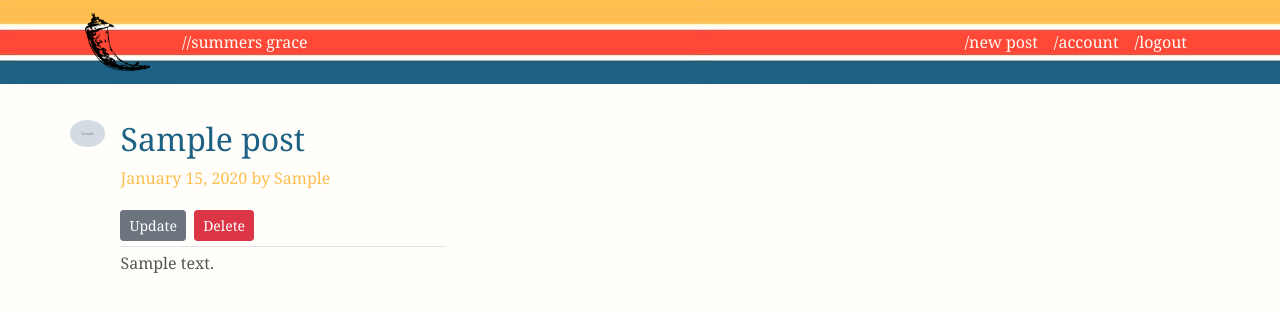
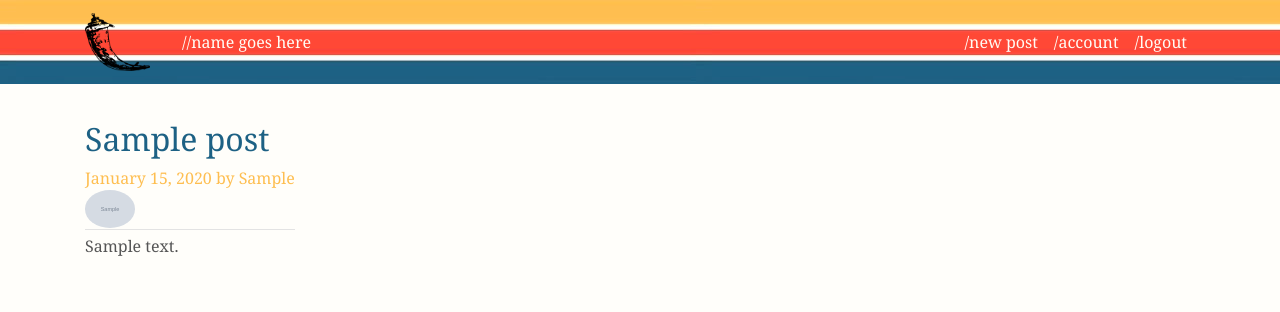
Before and after one commit to gardnmi/personal-blog, a Flask app: a page that uses personal_blog/templates/post.html in a window 1280 px wide. Shown: the top 312 px of the page. Run offline with Flask 2, Linux system fonts and the light colour scheme; a user stored in the database is signed in; tables that the repository leaves empty hold one stand-in row (values such as "Sample post"); grey boxes marked "Sample" are stand-in pictures; parts of the project's set-up code (start-up, migrations or seed data) failed here and were passed over; some libraries are stand-ins or nearby versions.

Commit message:
Update Tags

```diff
--- a/personal_blog/routes.py
+++ b/personal_blog/routes.py
@@ -141,9 +141,16 @@ def update_post(slug):
         flash('Your post has been updated!', 'success')
 
         return redirect(url_for('post', slug=slug))
+
     elif request.method == 'GET':
         form.title.data = post.title
         form.content.data = post.content
+
+        tag_list = []
+        for tag in post.tags:
+            tag_list.append(tag.tag_name)
+
+        form.tags.data = tag_list
 
     return render_template('create_update_post.html', title='Update Post',
                            form=form, legend='Update Post')
--- a/personal_blog/static/main.css
+++ b/personal_blog/static/main.css
@@ -60,9 +60,8 @@ h1, h2, h3, h4, h5, h6 {
 }
 
 .article-img {
+  width: 50px;
 
-  width: 170px;
-  margin-right: 16px;
 }
 
 .article-metadata {
@@ -130,11 +129,7 @@ h1, h2, h3, h4, h5, h6 {
 }
 
 
-#tag_pictures {
-    padding-bottom: 1rem;
-
-}
-
 .blog-post-meta {
   color: #febe50;
+  margin-bottom: 0rem;
 }
--- a/personal_blog/templates/layout.html
+++ b/personal_blog/templates/layout.html
@@ -11,9 +11,9 @@
       <script src="https://unpkg.com/turndown/dist/turndown.js"></script>
       <script src="https://code.jquery.com/jquery-3.2.1.slim.min.js" integrity="sha384-KJ3o2DKtIkvYIK3UENzmM7KCkRr/rE9/Qpg6aAZGJwFDMVNA/GpGFF93hXpG5KkN" crossorigin="anonymous"></script>
       {% if title %}
-      <title>Summers Grace - {{ title }}</title>
+      <title> Name Goes Here - {{ title }}</title>
       {% else %}
-      <title>Summers Grace</title>
+      <title>Name Goes Here</title>
       {% endif %}
    </head>
    <body>
@@ -26,7 +26,7 @@
                </button>
                <div class="collapse navbar-collapse" id="navbarToggle">
                   <div class="navbar-nav mr-auto">
-                     <a class="nav-item nav-link" href="{{ url_for('home') }}">//summers grace</a>
+                     <a class="nav-item nav-link" href="{{ url_for('home') }}">//name goes here</a>
                   </div>
                   <!-- Navbar Right Side -->
                   <div class="navbar-nav">
--- a/personal_blog/templates/post.html
+++ b/personal_blog/templates/post.html
@@ -4,26 +4,16 @@
 <div class="blog-post">
    <div class="row">
          <article class="media content-section">
-         <div class="col-sm-1 blog-main">
+            <div class="col-sm-12 blog-main">
+               <div class="media-body">
+                  <div class="article-metadata">
+                     <h2> <a href="{{ url_for('post', slug=post.slug) }}">{{ post.title }}</a></h2>
+                     <p class="blog-post-meta">{{ post.date_posted.strftime('%B %d, %Y') }} by {{ post.author.alias }} </p>
                {% for tag in post.tags %}
-            <div class="row" id='tag_pictures'>
                   <a href="{{ url_for('tag_posts', tag_name=tag.tag_name) }}", title="{{ tag.tag_name }}">
                   <img class="img-fluid rounded-circle article-img" src="{{ url_for('static', filename='tag_pics/' + tag.image_file) }}" >
                   </a>
-            </div>
                {% endfor %}
-         </div>
-         <div class="col-sm-10 blog-main">
-            <div class="media-body">
-               <div class="article-metadata">
-                  <h2><a class="article-title" href="{{ url_for('post', slug=post.slug) }}">{{ post.title }}</a></h2>
-                  <p class="blog-post-meta">{{ post.date_posted.strftime('%B %d, %Y') }} by {{ post.author.alias }} </p>
-                  {% if post.author == current_user %}
-                  <div>
-                     <a class="btn btn-secondary btn-sm mt-1 mb-1" href="{{ url_for('update_post', slug=post.slug) }}">Update</a>
-                     <button type="button" class="btn btn-danger btn-sm m-1" data-toggle="modal" data-target="#deleteModal">Delete</button>
-                  </div>
-                  {% endif %}
                   </div>
                <p class="article-content">{{ post.content|safe }}</p>
             </div>
```
Also changed, not shown: personal_blog/templates/home.html (+7 -11 lines), personal_blog/templates/tag_posts.html (+3 -5 lines), personal_blog/site.db, personal_blog/static/tag_pics/machine_learning.jpeg (deleted), personal_blog/static/tag_pics/machine_learning.png. Lines whose indentation alone changed are shown as unchanged.
